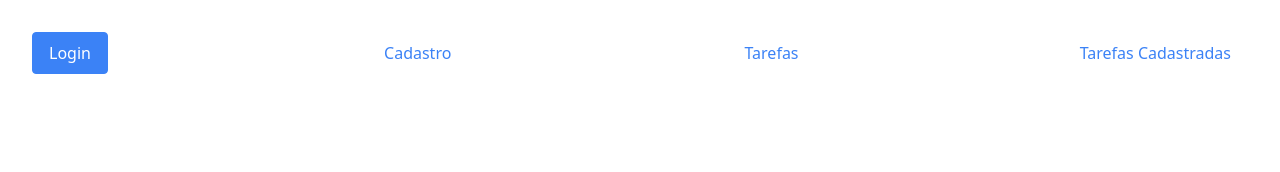
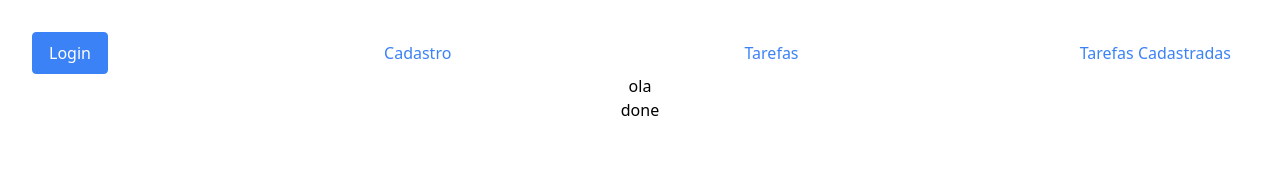
Before and after one commit to anaclaraborchardt/React-To-do, a React (Vite) app: page /cardsReturn in a window 1280 px wide. Shown: the top 172 px of the page. Built offline with nearby package versions, Linux system fonts and the light colour scheme.

Commit message:
mostra tarefa

```diff
--- a/src/App.jsx
+++ b/src/App.jsx
@@ -32,8 +32,10 @@ const App = () => {
         <Route path= "/" element={<Input />}></Route>
         <Route path="cardstarefas" element={<CardsTarefas
         />}></Route>
-        <Route path= "/cardsReturn" element={<CardsReturn onAddExpense={addExpenseHandler} />}
-        ></Route>
+        <Route
+                path="/cardsReturn"
+                element={<CardsReturn cards={expenses} onAddExpense={addExpenseHandler} />}
+              />
         <Route path="login" element={<Input />}></Route>
         <Route path="cadastro" element={<Formulario />}></Route>
       </Routes>
--- a/src/cards/CardsReturn.jsx
+++ b/src/cards/CardsReturn.jsx
@@ -1,11 +1,21 @@
-import React, { useEffect, useState } from "react";
-import CardsTarefas from "./CardsTarefas";
+import React from "react";
 
-const CardsReturn = (cards) => {
+const CardsReturn = ({ cards }) => {
+  if (!Array.isArray(cards)) {
+    // Handle the case when tasks is not an array or undefined
+    return <div>Sem tarefas</div>;
+  }
 
-  return(
-    <h3>{cards.name}</h3>
-  )
-}
+  return (
+    <div>
+      {cards.map((card) => (
+        <div key={card.id}>
+          <h3>{card.name}</h3>
+          <p>{card.category}</p>
+        </div>
+      ))}
+    </div>
+  );
+};
 
 export default CardsReturn;
--- a/src/cards/CardsTarefas.jsx
+++ b/src/cards/CardsTarefas.jsx
@@ -1,7 +1,9 @@
 import React from "react";
 import {useState, useRef} from "react"
+import CardsReturn from "./CardsReturn";
+import { BrowserRouter, Routes, Route } from "react-router-dom";
 
-const CardsTarefas = (cards) => {
+const CardsTarefas = ({cards}) => {
 
     const nameInputRef = useRef();
     const categoryInputRef = useRef();
@@ -30,7 +32,7 @@ const CardsTarefas = (cards) => {
             category : categoryCardInput
         }
 
-        cards.onSaveData(dadosTarefa)
+
 
         localStorage.setItem('dadosTarefa', JSON.stringify(dadosTarefa))
         console.log(dadosTarefa);
@@ -67,7 +69,9 @@ const CardsTarefas = (cards) => {
 
             <button type="submit">Salvar Tarefa</button>
         </form>
-        </div>
+
+
+</div>
 
 
     )
```
